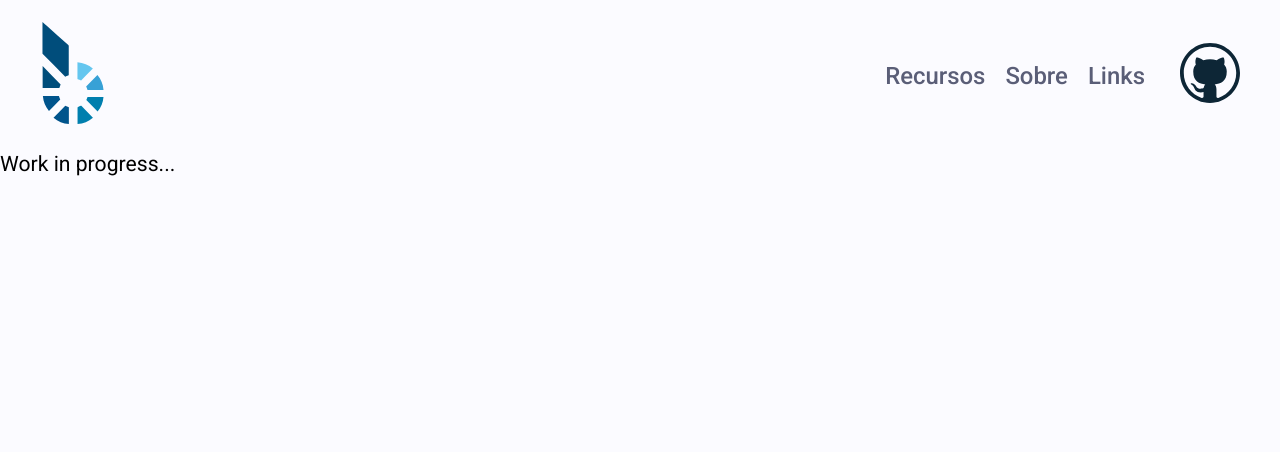
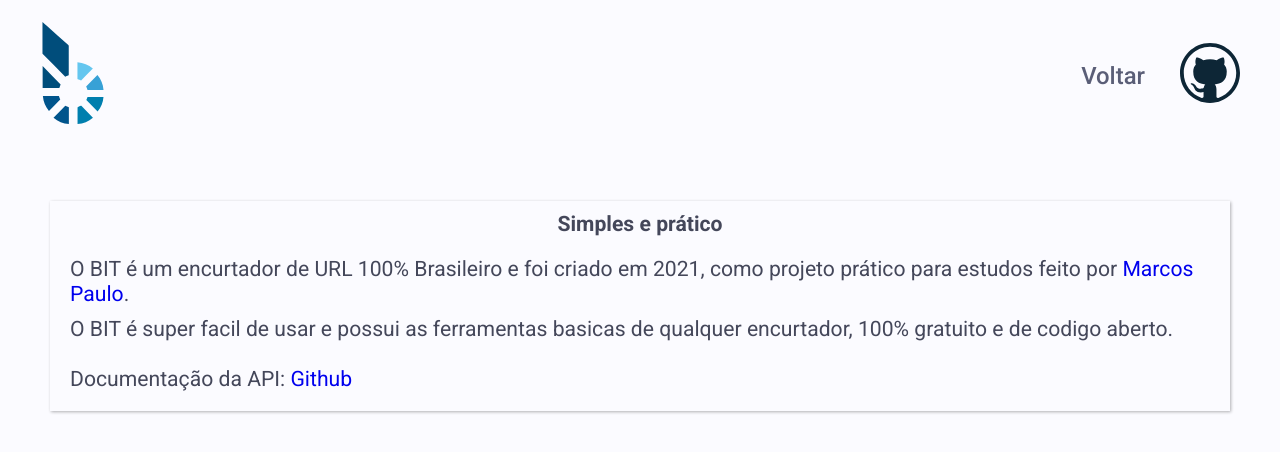
Before and after one commit to mr-soulfox/BitLink, a plain HTML site: page pages/about.html in a window 1280 px wide. Drawn offline with Linux system fonts and the light colour scheme.

Commit message:
add real readme, add simple about page

```diff
--- a/pages/about.html
+++ b/pages/about.html
@@ -23,20 +23,8 @@
             <nav>
                 <div class="nav">
                     <span>
-                        <a href="#">
-                            Recursos
-                        </a>
-                    </span>
-
-                    <span>
-                        <a href="#">
-                            Sobre
-                        </a>
-                    </span>
-
-                    <span>
-                        <a href="./links.html">
-                            Links
+                        <a href="/">
+                            Voltar
                         </a>
                     </span>
 
@@ -50,6 +38,22 @@
         </section>
     </header>
 
-    Work in progress...
+    <main>
+        <div class="text">
+            <h1>Simples e prático</h1>
+
+            <p>O BIT é um encurtador de URL 100% Brasileiro e foi criado em 2021, como projeto prático para estudos feito por
+                <a href="https://github.com/mr-soulfox">Marcos Paulo</a>.
+            </p>
+
+            <p>
+                O BIT é super facil de usar e possui as ferramentas basicas de qualquer encurtador, 100% gratuito e de codigo aberto.
+                <br/>
+                <br/>
+
+                Documentação da API: <a href="https://github.com/mr-soulfox/BitLink">Github</a>
+            </p>
+        </div>
+    </main>
 </body>
 </html>
--- a/style/main.scss
+++ b/style/main.scss
@@ -31,7 +31,7 @@
 /*IMPORT ANIMATION FILE*/
 @import './scss/anim';
 
-/*IMPORT STYLE FILES*/
+/*IMPORT STYLE FILES (index.html)*/
 @import './scss/body';
 @import './scss/logo';
 @import './scss/nav';
@@ -40,3 +40,6 @@
 @import './scss/features';
 @import './scss/qrcode';
 @import './scss/querie';
+
+/*IMPORT STYLE FILES (pages/about.html)*/
+@import './scss/about/text';
--- /dev/null
+++ b/style/scss/about/_text.scss
@@ -0,0 +1,15 @@
+.text {
+    margin: 50px;
+    padding: 10px;
+    box-shadow: 1px 1px 3px rgba(0, 0, 0, 0.3);
+    color: $letters;
+
+    & > h1 {
+        text-align: center;
+        margin-bottom: 20px;
+    }
+
+    & p {
+        margin: 10px;
+    }
+}
```
Also changed, not shown: index.html (+0 -6 lines), style/main.css, 2 other files.
